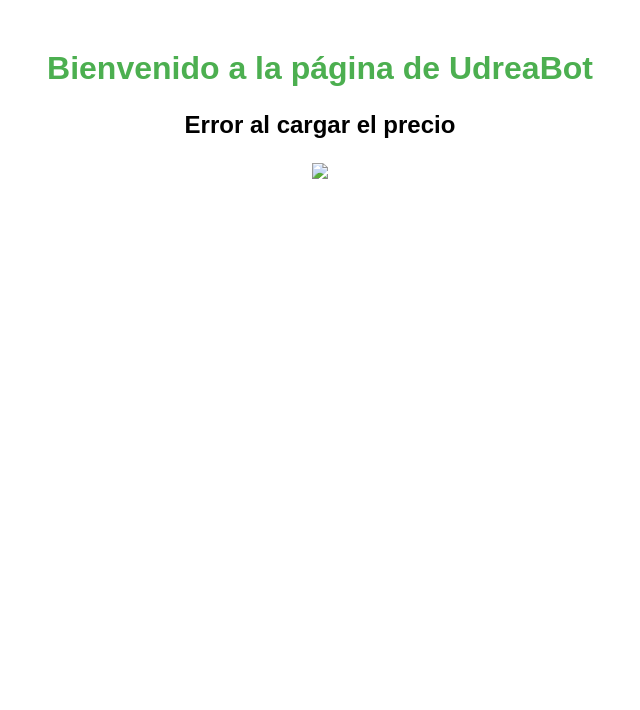
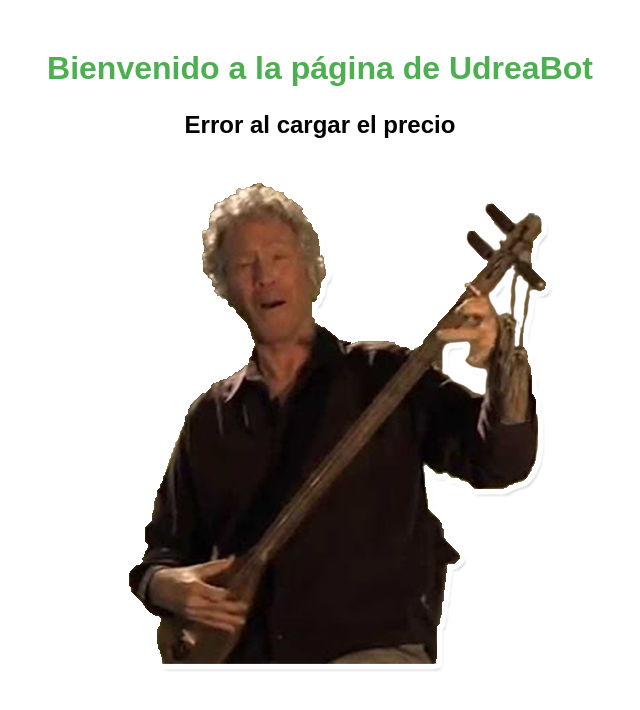
Before and after one commit to Tenorio4/udreabot, a website: page public/index.html in a window 1280 px wide. Shown: the whole page, without its empty margins (320-960 px from the left). Drawn offline with Linux system fonts and the light colour scheme; no server answers.

Commit message:
Imagen en html

```diff
--- a/public/index.html
+++ b/public/index.html
@@ -9,7 +9,7 @@
 <body>
   <h1>Bienvenido a la página de UdreaBot</h1>
   <p id="precio">Cargando precio...</p>
-  <img src="StickerUdrea1.png"/>
+  <img src="../StickerUdrea1.png"/>
   <script src="script.js"></script>
 </body>
 </html>
```
